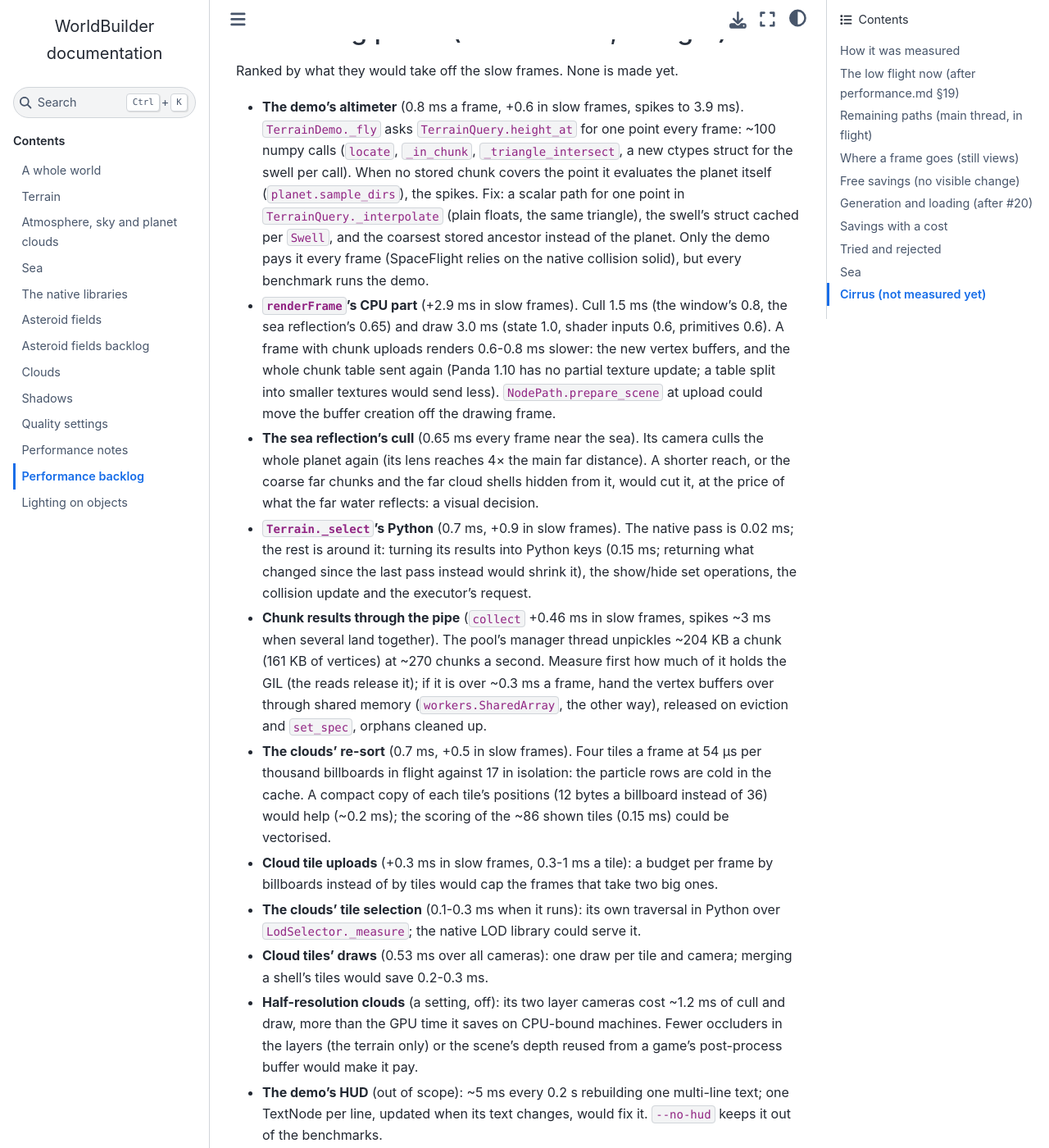
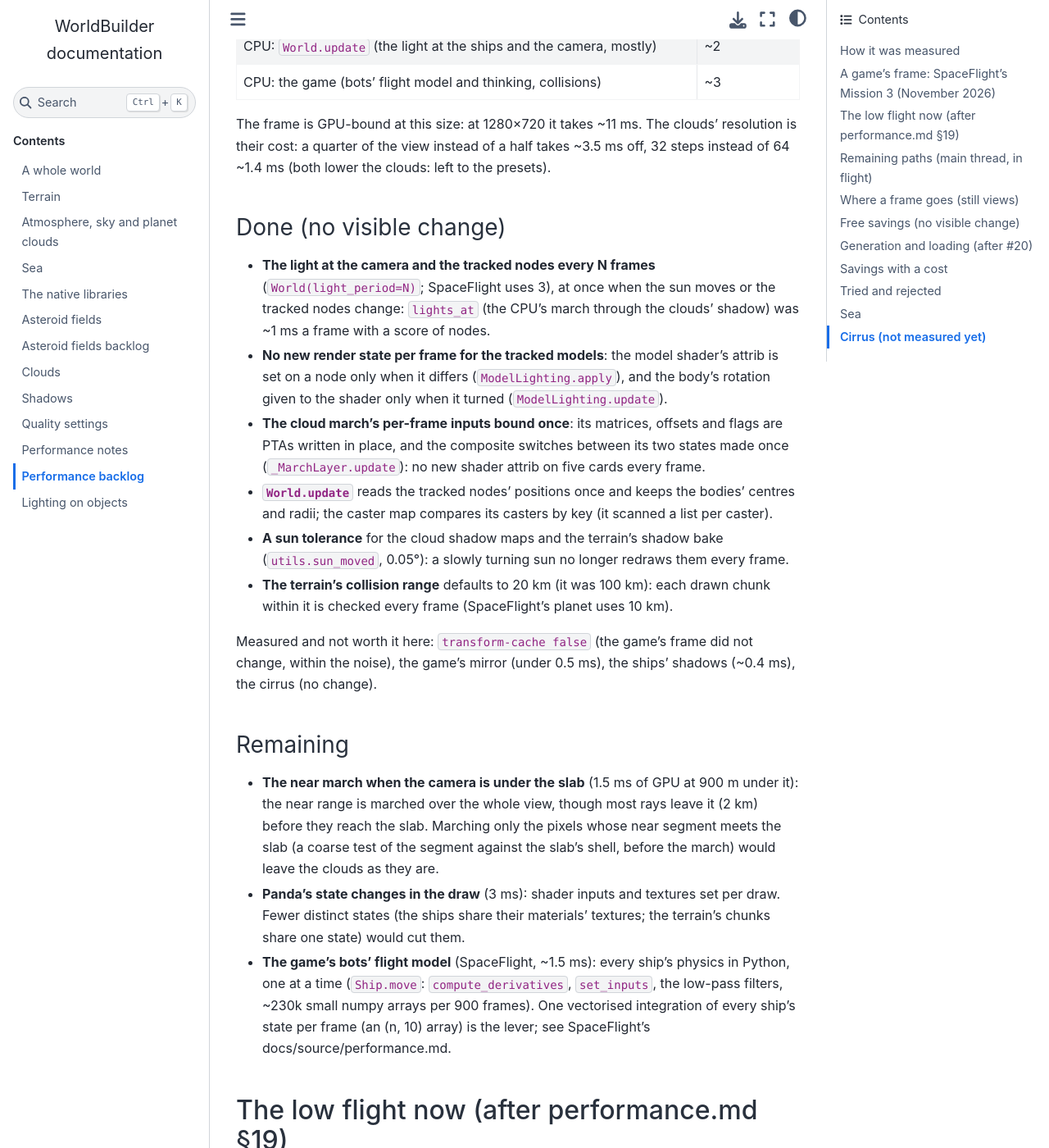
Before and after one commit to JoeDalton/WorldBuilder, a Sphinx documentation site: the page built from docs/source/performance_backlog.md, in a window 1280 px wide and 1400 px high, scrolled down 1485 px. Shown: the whole window at 82% size. Built offline with Sphinx 7.4.7 and the Sphinx Book theme 1.1.4, drawn with Linux system fonts in a browser that asks for light colours; pages that are not in the unit, such as notebooks, are missing from menus; some of the changed text lies outside the part shown.

```diff
--- a/docs/source/performance_backlog.md
+++ b/docs/source/performance_backlog.md
@@ -24,6 +24,79 @@
   commands, so a long GPU pass is not proof of GPU-bound frames. Changing
   the resolution is: the low flight takes the same time at 1600×900 and
   2560×1440, so it is CPU-bound.
+
+## A game's frame: SpaceFlight's Mission 3 (November 2026)
+
+The heaviest scene a game draws with `World`: the earth-like planet (terrain,
+raymarched clouds with genera and cirrus, the swell sea, every shadow), its
+moon, and some 25 ships tracked with the model shader and casting shadows. It
+was measured with SpaceFlight's `scripts/bench_mission3.py`: the game
+offscreen at 2560×1440 on an RTX 3070, high, each frame waiting for the GPU,
+with PStats (`--pstats`, `text-stats`) for the parts. About 16 ms a frame,
+still. Two runs of the same tree differ by up to 0.8 ms.
+
+### Where it goes
+
+| Part | ms a frame |
+|---|---|
+| GPU: the clouds' far march / near march (camera 900 m under the slab) | 2.5 / 1.5 |
+| GPU: the clouds' depth passes (near, far) and resolves | 0.75 + 0.2 |
+| GPU: the main view (far range 2.1, near 0.65) | 2.8 |
+| GPU: the sea's reflection / the caster map / the game's mirror | 0.55 / 0.15 / 0.1 |
+| CPU: Panda's draw (set state 3.0, of which shader inputs 0.95, textures 0.7) | 5.3 |
+| CPU: Panda's cull (about ten cameras) | 1.5 |
+| CPU: `World.update` (the light at the ships and the camera, mostly) | ~2 |
+| CPU: the game (bots' flight model and thinking, collisions) | ~3 |
+
+The frame is GPU-bound at this size: at 1280×720 it takes ~11 ms. The
+clouds' resolution is their cost: a quarter of the view instead of a half
+takes ~3.5 ms off, 32 steps instead of 64 ~1.4 ms (both lower the clouds:
+left to the presets).
+
+### Done (no visible change)
+
+- **The light at the camera and the tracked nodes every N frames**
+  (`World(light_period=N)`; SpaceFlight uses 3), at once when the sun moves
+  or the tracked nodes change: `lights_at` (the CPU's march through the
+  clouds' shadow) was ~1 ms a frame with a score of nodes.
+- **No new render state per frame for the tracked models**: the model
+  shader's attrib is set on a node only when it differs
+  (`ModelLighting.apply`), and the body's rotation given to the shader only
+  when it turned (`ModelLighting.update`).
+- **The cloud march's per-frame inputs bound once**: its matrices, offsets
+  and flags are PTAs written in place, and the composite switches between
+  its two states made once (`_MarchLayer.update`): no new shader attrib on
+  five cards every frame.
+- **`World.update`** reads the tracked nodes' positions once and keeps the
+  bodies' centres and radii; the caster map compares its casters by key (it
+  scanned a list per caster).
+- **A sun tolerance** for the cloud shadow maps and the terrain's shadow
+  bake (`utils.sun_moved`, 0.05°): a slowly turning sun no longer redraws
+  them every frame.
+- **The terrain's collision range** defaults to 20 km (it was 100 km): each
+  drawn chunk within it is checked every frame (SpaceFlight's planet uses
+  10 km).
+
+Measured and not worth it here: `transform-cache false` (the game's frame
+did not change, within the noise), the game's mirror (under 0.5 ms), the
+ships' shadows (~0.4 ms), the cirrus (no change).
+
+### Remaining
+
+- **The near march when the camera is under the slab** (1.5 ms of GPU at
+  900 m under it): the near range is marched over the whole view, though
+  most rays leave it (2 km) before they reach the slab. Marching only the
+  pixels whose near segment meets the slab (a coarse test of the segment
+  against the slab's shell, before the march) would leave the clouds as
+  they are.
+- **Panda's state changes in the draw** (3 ms): shader inputs and textures
+  set per draw. Fewer distinct states (the ships share their materials'
+  textures; the terrain's chunks share one state) would cut them.
+- **The game's bots' flight model** (SpaceFlight, ~1.5 ms): every ship's
+  physics in Python, one at a time (`Ship.move`: `compute_derivatives`,
+  `set_inputs`, the low-pass filters, ~230k small numpy arrays per 900
+  frames). One vectorised integration of every ship's state per frame (an
+  (n, 10) array) is the lever; see SpaceFlight's docs/source/performance.md.
 
 ## The low flight now (after performance.md §19)
 
```
Also changed, not shown: CHANGELOG.md (+7 -0 lines), 3 other files.
